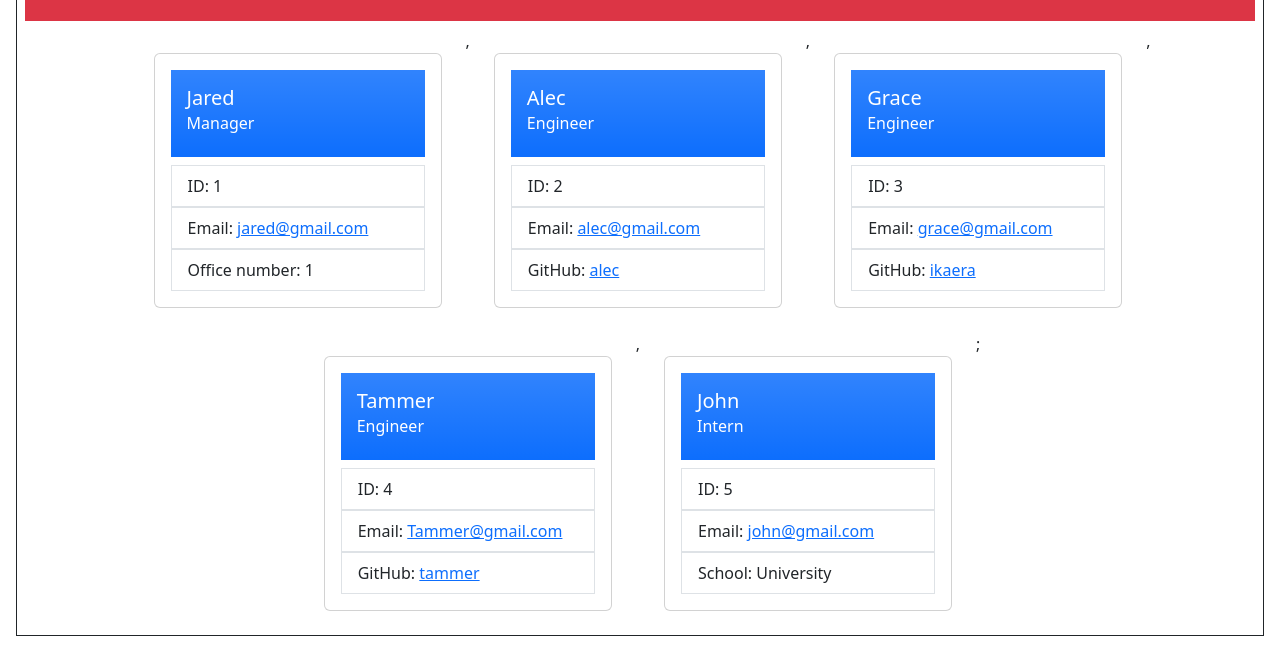
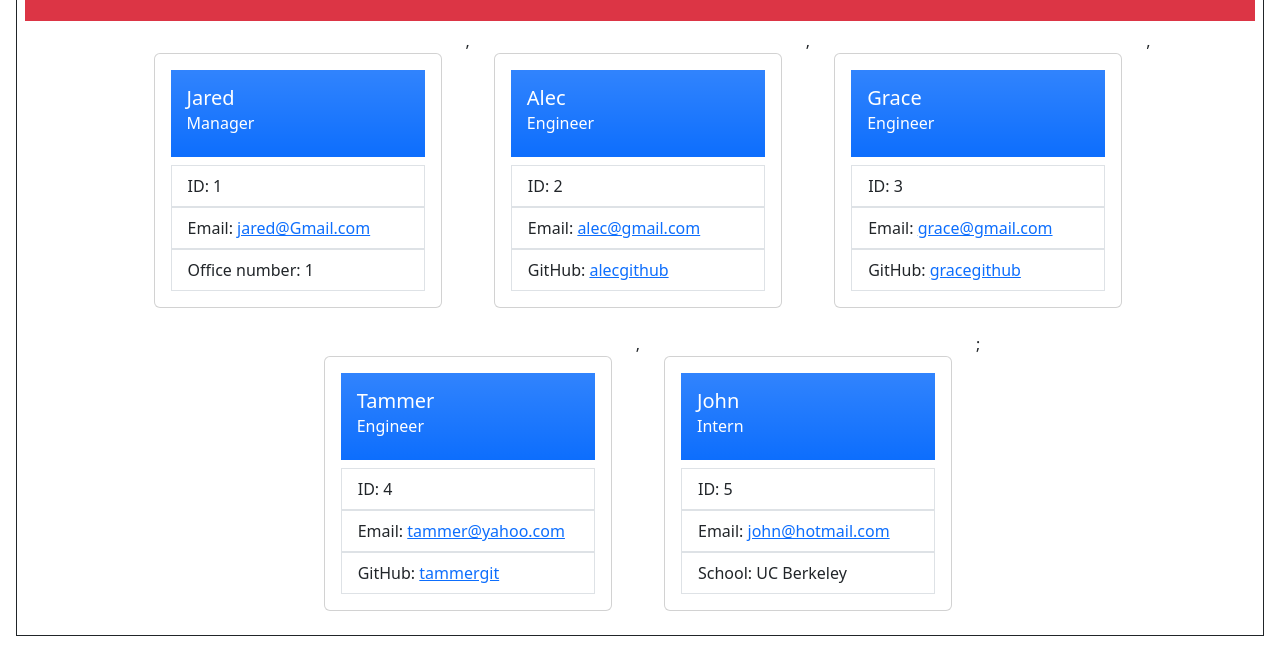
Before and after one commit to ikaera/DreamTeam, a website: page dist/index.html in a window 1280 px wide. Shown: the part 140-800 px from the top of the page. Drawn offline with nearby package versions, Linux system fonts and the light colour scheme.

Commit message:
add html file.

```diff
--- a/dist/index.html
+++ b/dist/index.html
@@ -30,7 +30,7 @@
         </div>
         <ul class="list-group list-group-flush">
           <li class="list-group-item border"> ID: 1 </a> </li>
-          <li class="list-group-item border">Email: <a href="mailto:jared@gmail.com"> jared@gmail.com </a> </li>
+          <li class="list-group-item border">Email: <a href="mailto:jared@Gmail.com"> jared@Gmail.com </a> </li>
           <li class="list-group-item border">Office number: 1</li>
         </ul>
         <!-- <a href="#" class="card-link">Card link</a> -->
@@ -45,7 +45,7 @@
         <ul class="list-group list-group-flush">
           <li class="list-group-item border"> ID: 2 </li>
           <li class="list-group-item border">Email: <a href="mailto:alec@gmail.com"> alec@gmail.com </a> </li>
-          <li class="list-group-item border">GitHub: <a href="https://github.com/alec "> alec </a> </li>
+          <li class="list-group-item border">GitHub: <a href="https://github.com/alecgithub "> alecgithub </a> </li>
         </ul>
         <!-- <a href="#" class="card-link">Card link</a> -->
         <!-- <a href="#" class="card-link">Another link</a> -->
@@ -59,7 +59,7 @@
         <ul class="list-group list-group-flush">
           <li class="list-group-item border"> ID: 3 </li>
           <li class="list-group-item border">Email: <a href="mailto:grace@gmail.com"> grace@gmail.com </a> </li>
-          <li class="list-group-item border">GitHub: <a href="https://github.com/ikaera "> ikaera </a> </li>
+          <li class="list-group-item border">GitHub: <a href="https://github.com/gracegithub "> gracegithub </a> </li>
         </ul>
         <!-- <a href="#" class="card-link">Card link</a> -->
         <!-- <a href="#" class="card-link">Another link</a> -->
@@ -72,8 +72,8 @@
         </div>
         <ul class="list-group list-group-flush">
           <li class="list-group-item border"> ID: 4 </li>
-          <li class="list-group-item border">Email: <a href="mailto:Tammer@gmail.com"> Tammer@gmail.com </a> </li>
-          <li class="list-group-item border">GitHub: <a href="https://github.com/tammer "> tammer </a> </li>
+          <li class="list-group-item border">Email: <a href="mailto:tammer@yahoo.com"> tammer@yahoo.com </a> </li>
+          <li class="list-group-item border">GitHub: <a href="https://github.com/tammergit "> tammergit </a> </li>
         </ul>
         <!-- <a href="#" class="card-link">Card link</a> -->
         <!-- <a href="#" class="card-link">Another link</a> -->
@@ -86,8 +86,8 @@
         </div>
         <ul class="list-group list-group-flush">
           <li class="list-group-item border"> ID: 5 </li>
-          <li class="list-group-item border">Email: <a href="mailto:john@gmail.com"> john@gmail.com </a> </li>
-          <li class="list-group-item border">School: University</li>
+          <li class="list-group-item border">Email: <a href="mailto:john@hotmail.com"> john@hotmail.com </a> </li>
+          <li class="list-group-item border">School: UC Berkeley</li>
         </ul>
         <!-- <a href="#" class="card-link">Card link</a> -->
         <!-- <a href="#" class="card-link">Another link</a> -->
```
